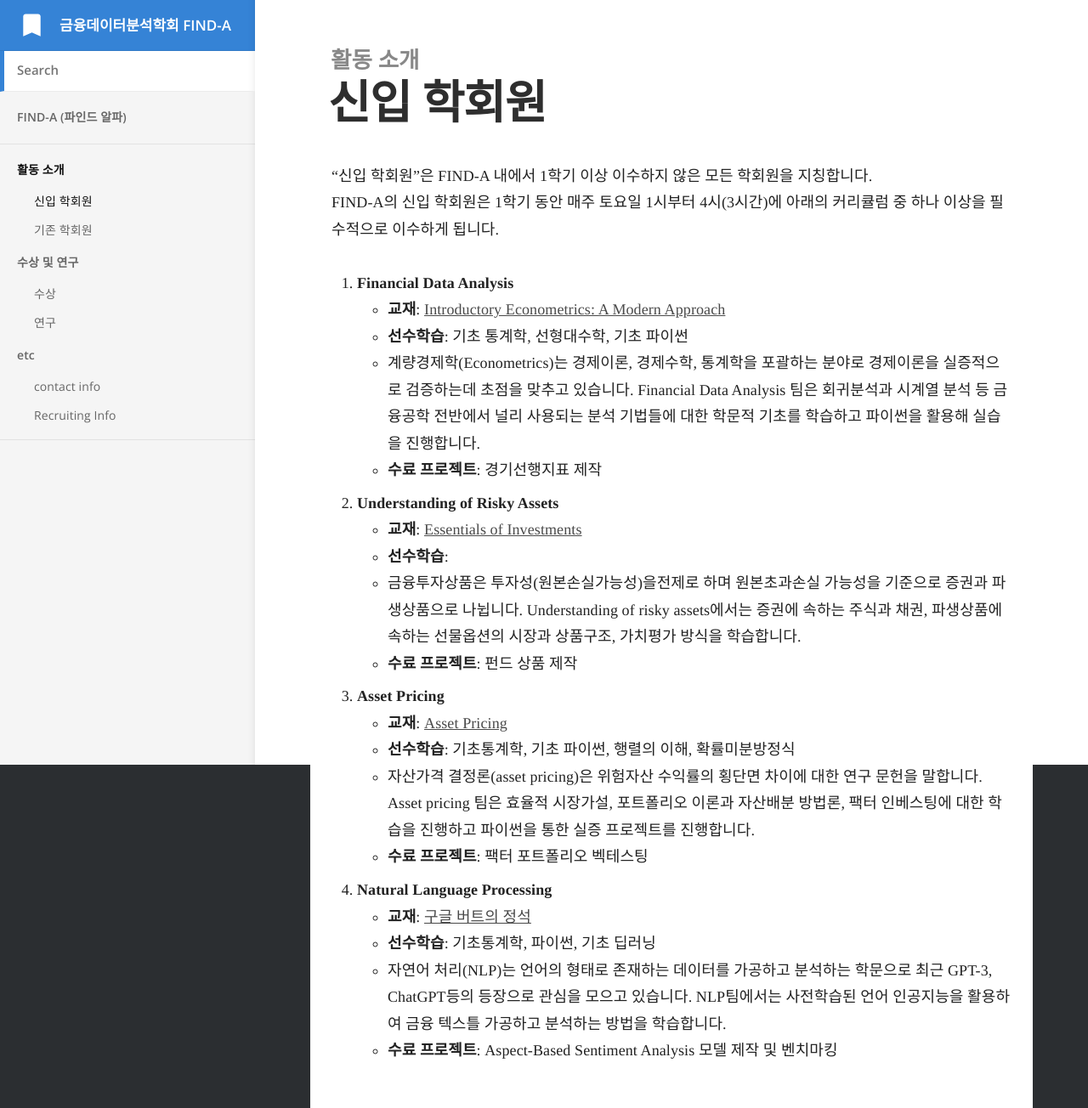
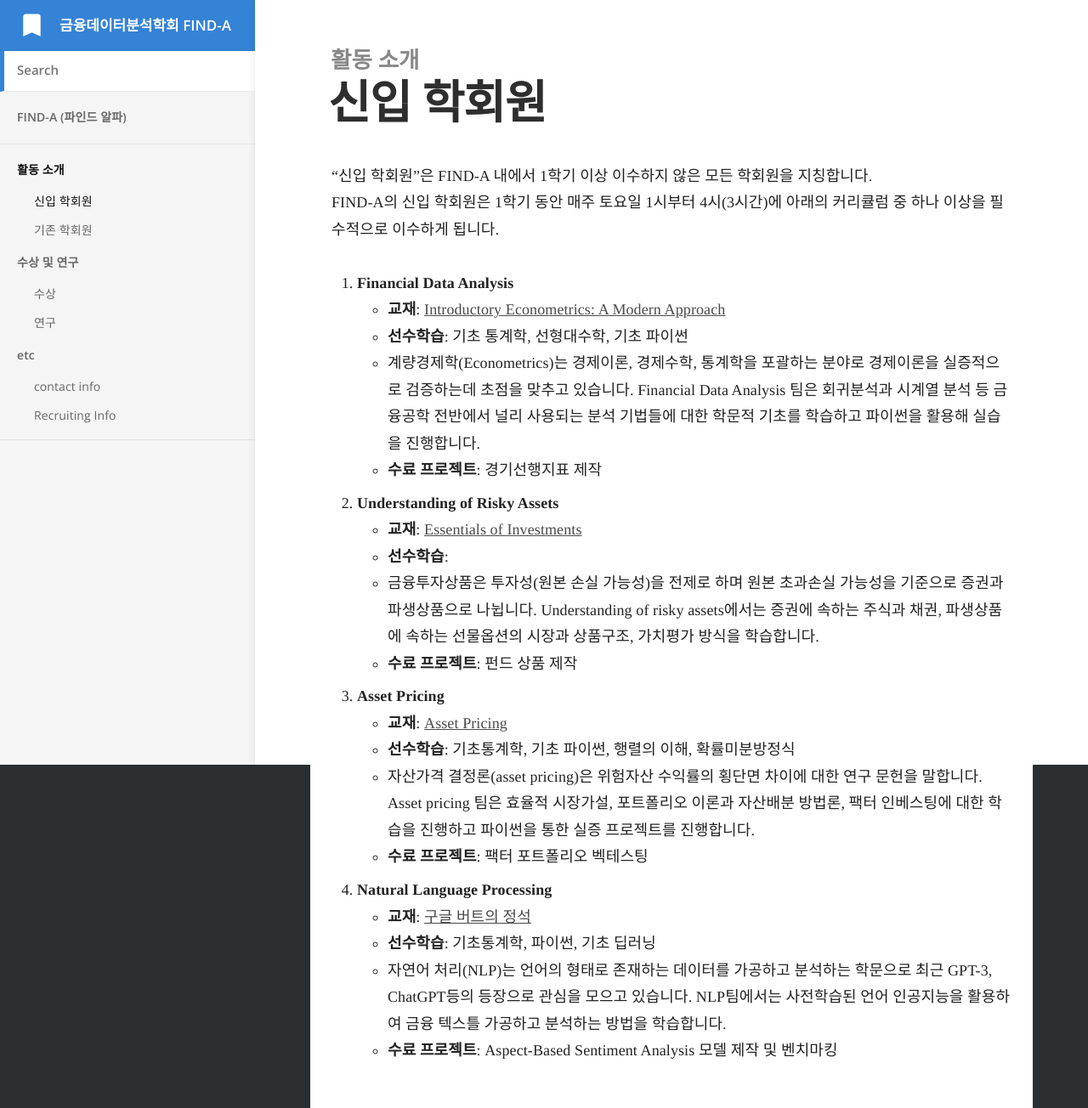
Before and after one commit to Find-A-AI/find-a-ai.github.io, a Jekyll site: the page built from _docs/1.활동 소개/신입 학회원.md, in a window 1280 px wide. Shown: the whole page at 85% size. Built offline with Jekyll 4.4.1, drawn with Linux system fonts in a browser that asks for light colours; some web fonts are replaced.

Commit message:
Update 신입 학회원.md

```diff
--- a/_docs/1.활동 소개/신입 학회원.md
+++ b/_docs/1.활동 소개/신입 학회원.md
@@ -15,7 +15,7 @@ FIND-A의 신입 학회원은 1학기 동안 매주 토요일 1시부터 4시(3
 2. **Understanding of Risky Assets**
   - **교재**: [Essentials of Investments](https://product.kyobobook.co.kr/detail/S000003153195)
   - **선수학습**:
-  - 금융투자상품은 투자성(원본손실가능성)을전제로 하며 원본초과손실 가능성을 기준으로 증권과 파생상품으로 나뉩니다. Understanding of risky assets에서는 증권에 속하는 주식과 채권, 파생상품에 속하는 선물옵션의 시장과 상품구조, 가치평가 방식을 학습합니다.
+  - 금융투자상품은 투자성(원본 손실 가능성)을 전제로 하며 원본 초과손실 가능성을 기준으로 증권과 파생상품으로 나뉩니다. Understanding of risky assets에서는 증권에 속하는 주식과 채권, 파생상품에 속하는 선물옵션의 시장과 상품구조, 가치평가 방식을 학습합니다.
   - **수료 프로젝트**: 펀드 상품 제작
 
 4. **Asset Pricing**
```
